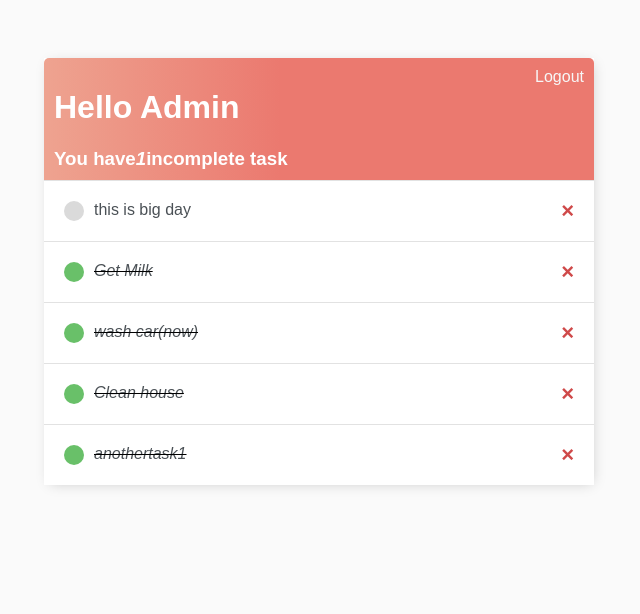
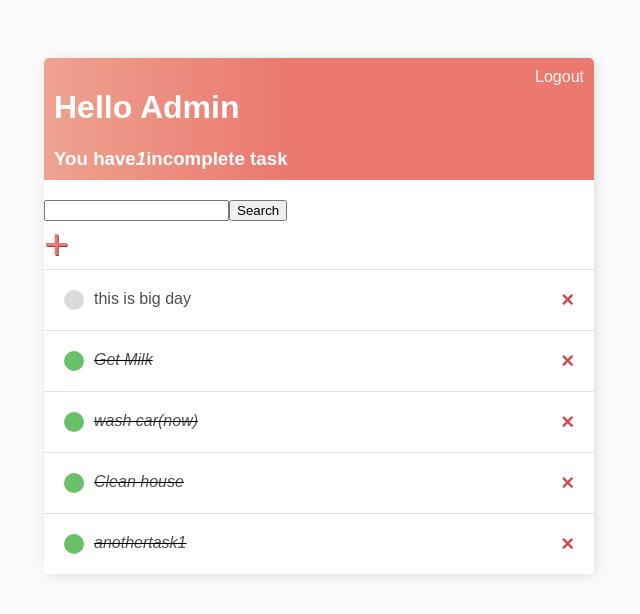
Before and after one commit to Gavriil1/CI_PP4_TD, a Django app: page / in a window 1280 px wide. Shown: the top 614 px of the page, without its empty margins (321-961 px from the left). Run offline with Django 4.2, Linux system fonts and the light colour scheme; a user stored in the database is signed in; data comes from the database, SQL or seed files in the repository.

Commit message:
created style for search bar

```diff
--- a/todo_list/base/templates/base/main.html
+++ b/todo_list/base/templates/base/main.html
@@ -89,6 +89,20 @@
             line-height: 0;
         }
 
+        #search-add-wrapper {
+            display: flex;
+            justify-content: space-between;
+            align-items: center;
+            padding: 10px;
+        }
+
+        #add-link {
+            color: #eb796f;
+            text-decoration: none;
+            font-size: 42px;
+            text-shadow: 1px 1px #81413b;
+        }
+
 
     </style>
 </head>
--- a/todo_list/base/templates/base/task_list.html
+++ b/todo_list/base/templates/base/task_list.html
@@ -14,16 +14,18 @@
     {% endif %}
 </div>
 
+<div class="search-add-wrapper">
+    <form method="GET" style="margin-top: 20px; display: flex;">
+        <input type='text' name='search-area' value="{{search_input}}">
+        <input type="submit" value = 'Search'>
+    </form>
+    <a id="add-link" href="{% url 'task-create' %}">&#x2b;</a>
+</div>
 
 
-<!-- <hr>
-<h1>My To DO List {{color}}</h1>
-<a href="{% url 'task-create' %}">Add Task</a>
 
-<form method="GET">
-    <input type='text' name='search-area' value="{{search_input}}">
-    <input type="submit" value = 'Search'>
-</form> -->
+
+
 
 <div class="task-items-wrapper">
     {% for task in tasks %}
```
